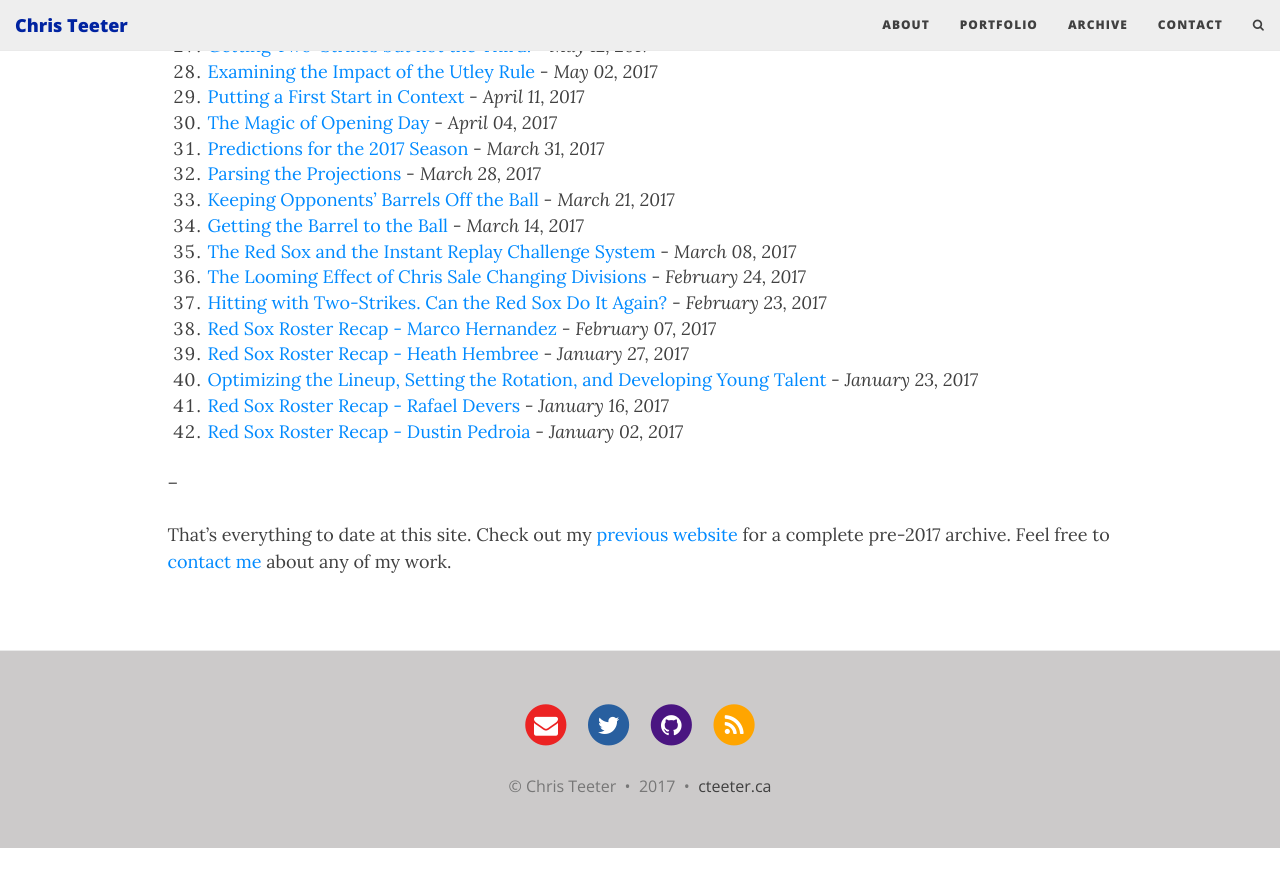
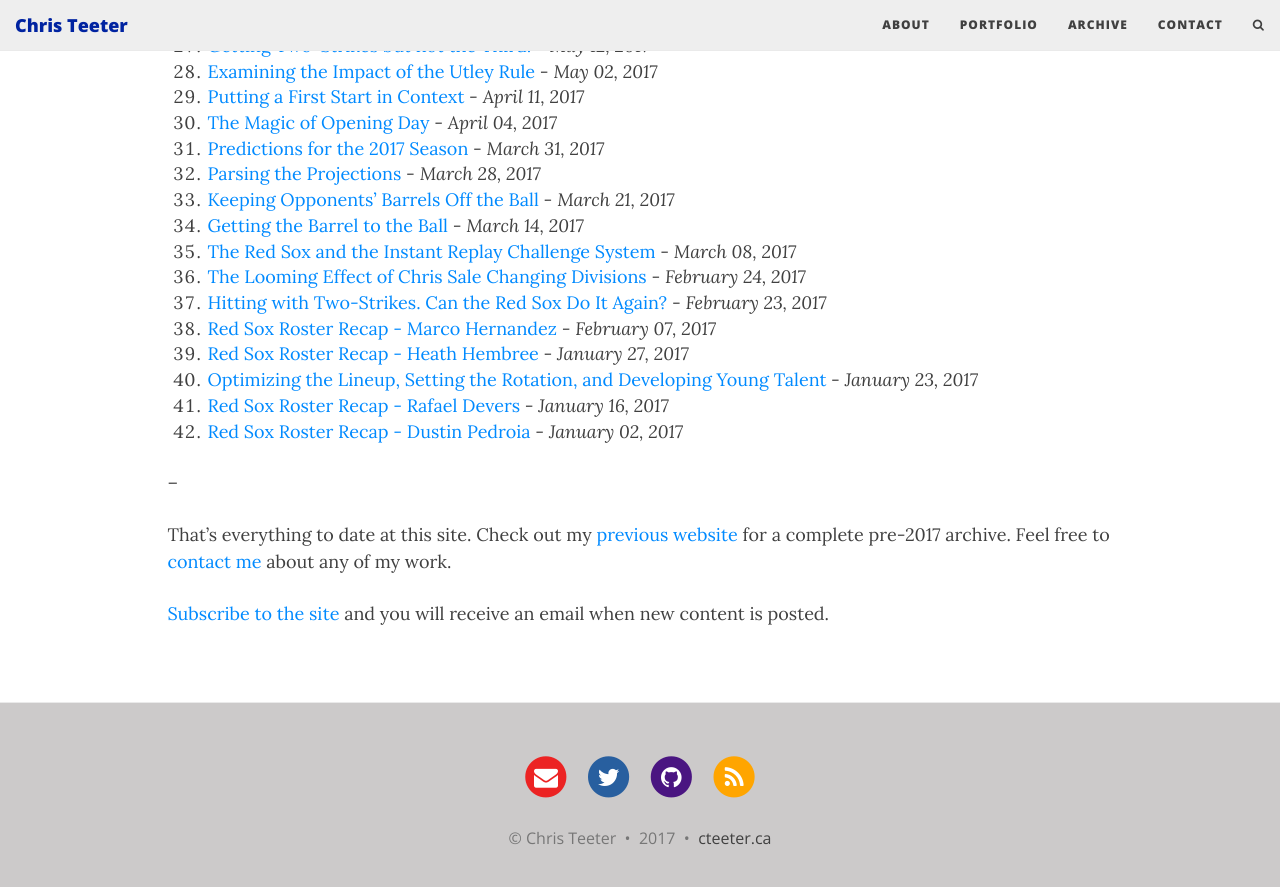
Before and after one commit to cjteeter/cjteeter.github.io, a Jekyll site: the page built from archive.md, in a window 1280 px wide and 900 px high, scrolled down 1290 px. Shown: the top 887 px of the window. Built offline with Jekyll 4.4.1, drawn with Linux system fonts in a browser that asks for light colours; nearby versions of some CDN libraries; before the commit the page ends 2138 px from its top, so only the background shows below that.

Commit message:
add subscribe

```diff
--- a/archive.md
+++ b/archive.md
@@ -16,3 +16,5 @@
 
 That's everything to date at this site. Check out my <a href = "https://christopherteeter.wordpress.com/" target = "_blank"> previous website</a>
 for a complete pre-2017 archive. Feel free to [contact me]({{site.url}}/contact/) about any of my work.
+
+<a href = "https://cteeter.us16.list-manage.com/subscribe?u=831a9689f8a79176ce6f1c5ce&id=711d4bfb2a" target="_blank"> Subscribe to the site</a> and you will receive an email when new content is posted.
```
